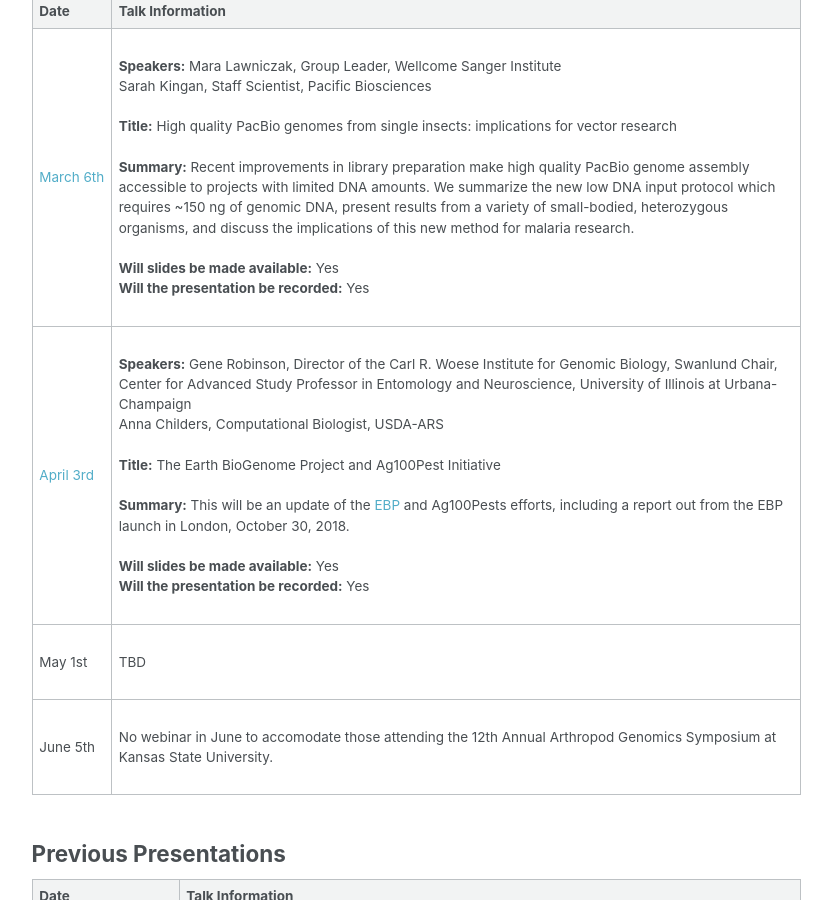
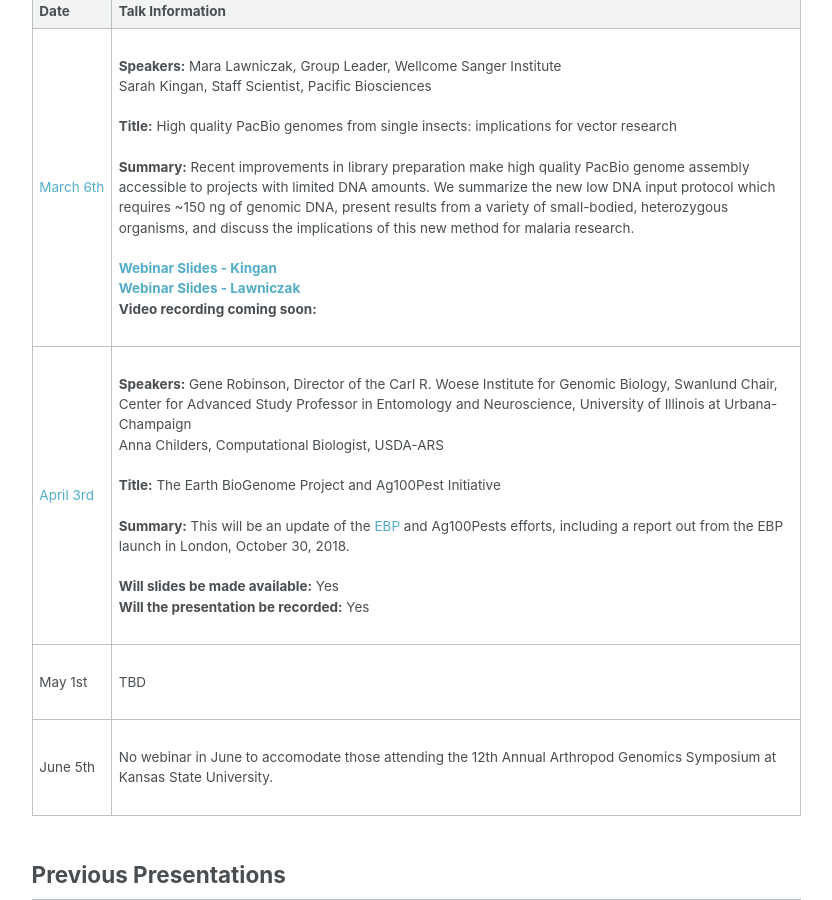
Before and after one commit to i5k/i5k.github.io, a Jekyll site: the page built from _pages/webinar.md, in a window 1280 px wide and 900 px high, scrolled down 1598 px. Shown: the whole window, without its empty margins (250-1082 px from the left). Built offline with Jekyll 4.4.1, drawn with Linux system fonts in a browser that asks for light colours.

Commit message:
updating webinar page to show slides

```diff
--- a/_pages/webinar.md
+++ b/_pages/webinar.md
@@ -34,7 +34,7 @@ If you have problems connecting, please refer to this [WebEx help page](https://
 
 | __Date__ | __Talk Information__|
 | ---- | ---- |
-|[March&nbsp;6th](https://www.timeanddate.com/worldclock/fixedtime.html?msg=i5k+webinar&iso=20190306T11&p1=263&ah=1)|<br>__Speakers:__ Mara Lawniczak, Group Leader, Wellcome Sanger Institute<br>Sarah Kingan, Staff Scientist, Pacific Biosciences<br><br>__Title:__ High quality PacBio genomes from single insects: implications for vector research <br><br>__Summary:__ Recent improvements in library preparation make high quality PacBio genome assembly accessible to projects with limited DNA amounts. We summarize the new low DNA input protocol which requires ~150 ng of genomic DNA, present results from a variety of small-bodied, heterozygous organisms, and discuss the implications of this new method for malaria research.<br><br>__Will slides be made available:__ Yes<br>__Will the presentation be recorded:__ Yes<br><br>|
+|[March&nbsp;6th](https://www.timeanddate.com/worldclock/fixedtime.html?msg=i5k+webinar&iso=20190306T11&p1=263&ah=1)|<br>__Speakers:__ Mara Lawniczak, Group Leader, Wellcome Sanger Institute<br>Sarah Kingan, Staff Scientist, Pacific Biosciences<br><br>__Title:__ High quality PacBio genomes from single insects: implications for vector research <br><br>__Summary:__ Recent improvements in library preparation make high quality PacBio genome assembly accessible to projects with limited DNA amounts. We summarize the new low DNA input protocol which requires ~150 ng of genomic DNA, present results from a variety of small-bodied, heterozygous organisms, and discuss the implications of this new method for malaria research.<br><br>__[Webinar Slides - Kingan](webinar_slides/i5k_webinar_PacBio_Kingan_Mar06_2019.pdf)<br>[Webinar Slides - Lawniczak](webinar_slides/i5k_webinar_PacBio_Lawniczak_Mar06_2019.pdf)__<br>__Video recording coming soon:__<br><br>|
 |[April&nbsp;3rd](https://www.timeanddate.com/worldclock/fixedtime.html?msg=i5k+webinar&iso=20190403T11&p1=263&ah=1)|<br>__Speakers:__ Gene Robinson, Director of the Carl R. Woese Institute for Genomic Biology, Swanlund Chair, Center for Advanced Study Professor in Entomology and Neuroscience, University of Illinois at Urbana-Champaign<br>Anna Childers, Computational Biologist, USDA-ARS<br><br>__Title:__ The Earth BioGenome Project and Ag100Pest Initiative <br><br>__Summary:__ This will be an update of the [EBP](https://www.earthbiogenome.org/) and Ag100Pests efforts, including a report out from the EBP launch in London, October 30, 2018.<br><br>__Will slides be made available:__ Yes<br>__Will the presentation be recorded:__ Yes<br><br>|
 |May&nbsp;1st|<br>TBD <br><br>|
 |June&nbsp;5th|<br>No webinar in June to accomodate those attending the 12th Annual Arthropod Genomics Symposium at Kansas State University.<br><br>|
```
